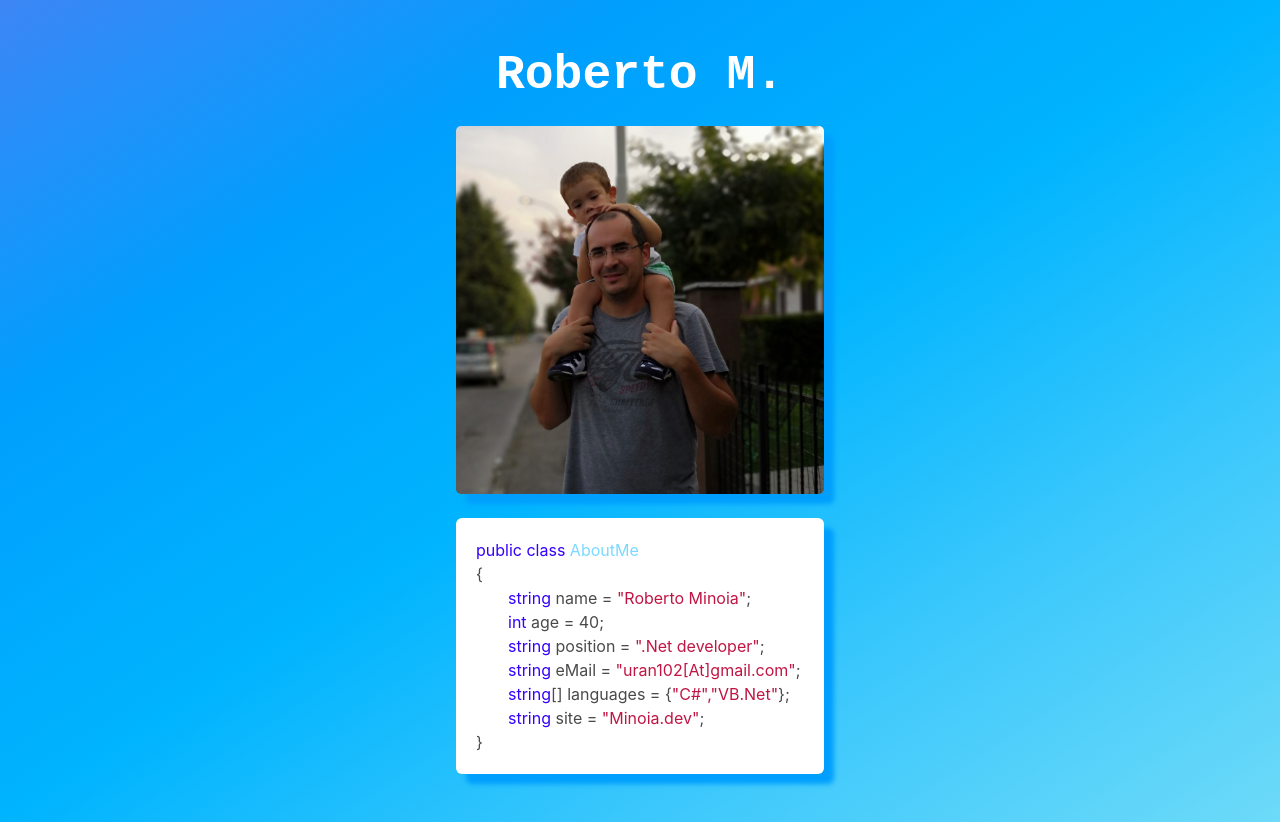
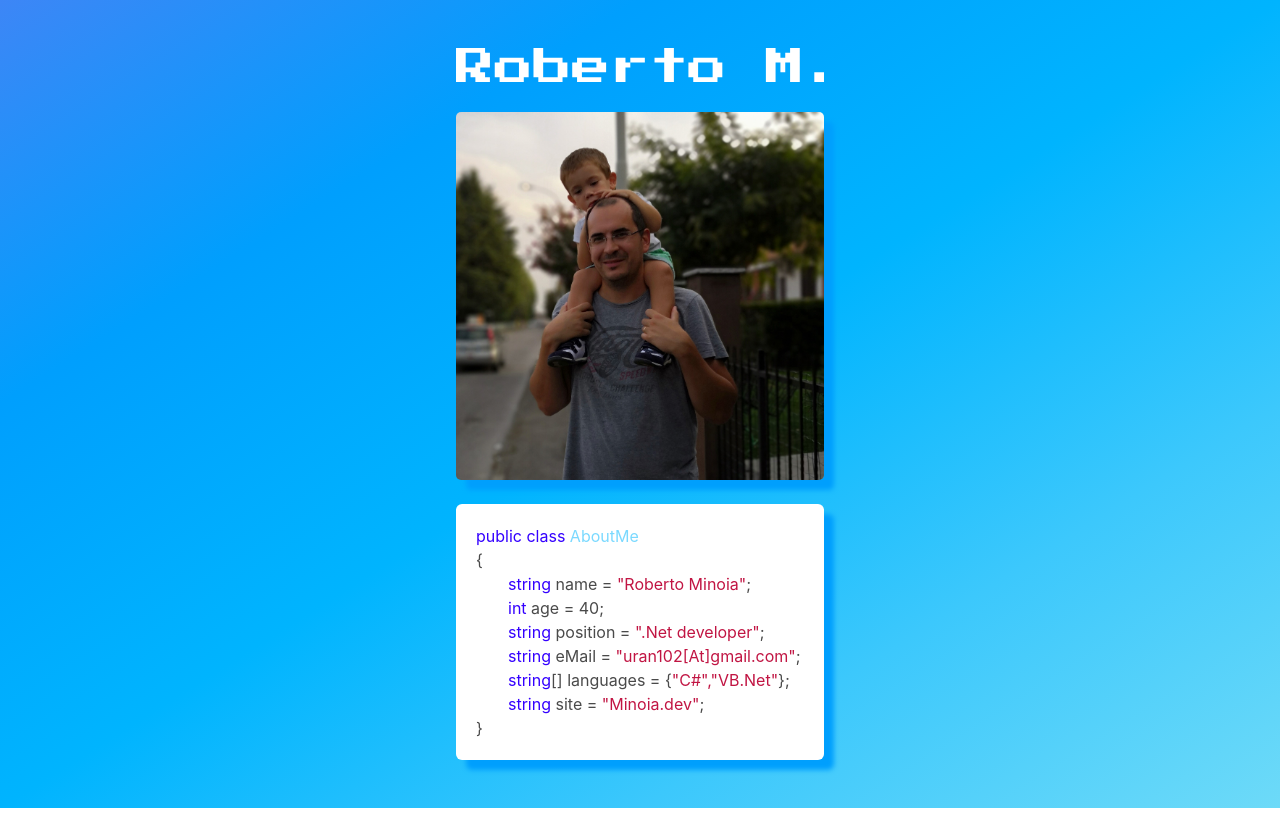
Before and after one commit to Uran10/AboutME, a plain HTML site: page index.html in a window 1280 px wide. Drawn offline with Linux system fonts and the light colour scheme.

Commit message:
Aggiunta svg nome

```diff
--- a/index.html
+++ b/index.html
@@ -63,9 +63,7 @@
             <div class="container">
                 <div class="columns is-centered">
                     <div class="column is-one-third has-text-white has-text-centered">
-                      <h1 class="title is-1 has-text-white is-family-monospace">
-                            Roberto M.
-                      </h1>
+                        <img src="image/Testo_robertom.svg" alt="Roberto M.">
                     </div>
                 </div>
                 <div class="columns is-centered">
```
Also changed, not shown: image/Testo_robertom.svg (added).
